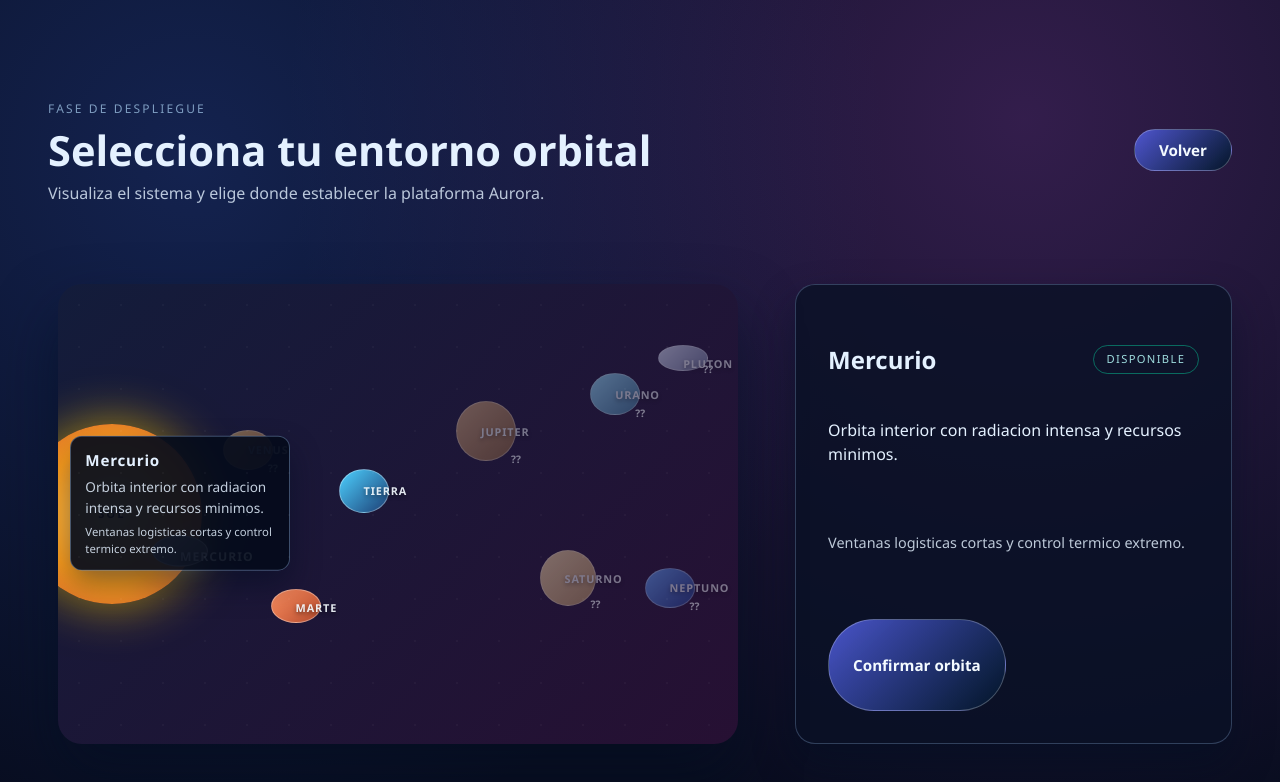
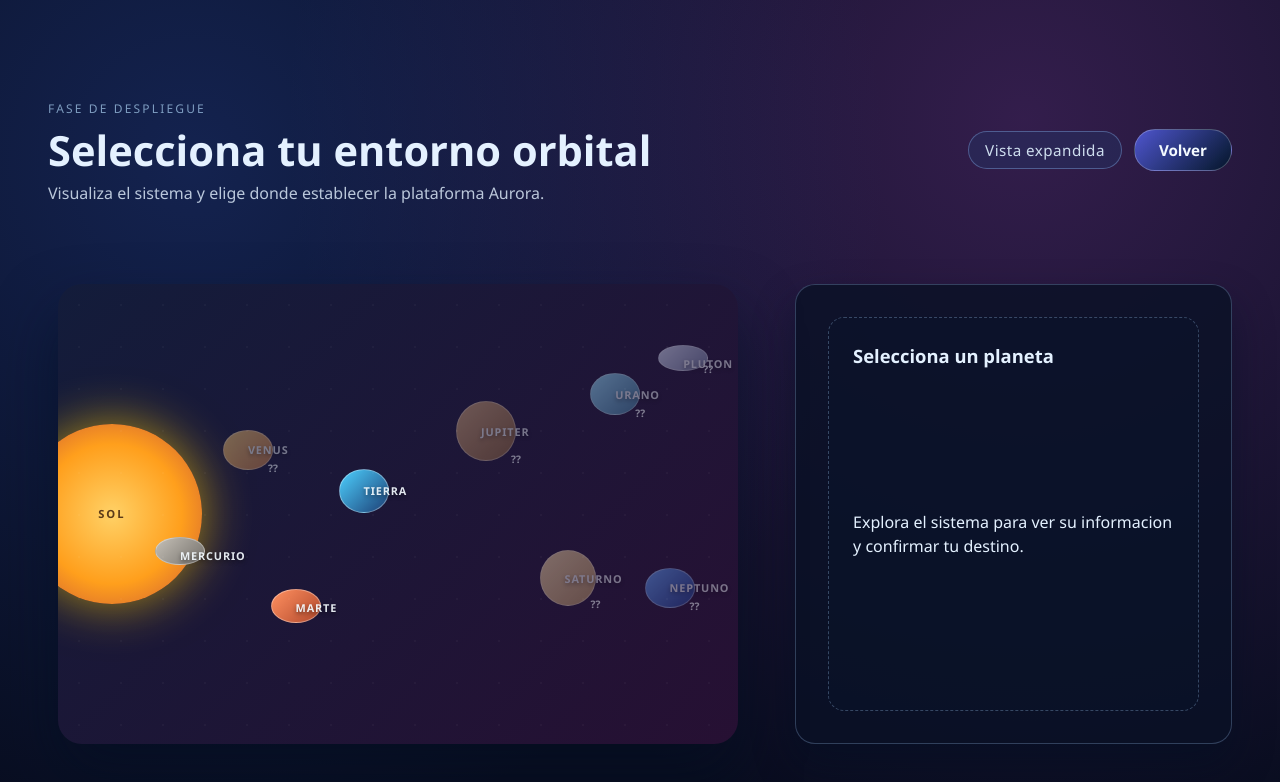
Before and after one commit to perzivalh/aurora, a React (Vite) app in the folder aurora/: page / in a window 1280 px wide. Both pictures are taken after a click on the button "Iniciar Mision". Shown: the top 782 px of the page. Built offline with nearby package versions, Linux system fonts and the light colour scheme.

Commit message:
Improve planet selection interactions and layout

```diff
--- a/aurora/src/index.css
+++ b/aurora/src/index.css
@@ -139,6 +139,30 @@ button:active:not(:disabled) {
   justify-content: space-between;
 }
 
+.planet-select__controls {
+  display: flex;
+  align-items: center;
+  gap: 0.75rem;
+}
+
+.planet-select__toggle {
+  padding: 0.5rem 1rem;
+  border-radius: 999px;
+  border: 1px solid rgba(146, 196, 255, 0.35);
+  background: rgba(34, 57, 110, 0.35);
+  color: rgba(224, 242, 255, 0.9);
+  font-weight: 500;
+  letter-spacing: 0.03em;
+  transition: background 150ms ease, border-color 150ms ease, color 150ms ease;
+}
+
+.planet-select__toggle:hover,
+.planet-select__toggle:focus-visible {
+  background: rgba(76, 117, 183, 0.35);
+  border-color: rgba(164, 202, 254, 0.65);
+  color: #f8fbff;
+}
+
 .planet-select__eyebrow {
   text-transform: uppercase;
   letter-spacing: 0.18em;
@@ -168,6 +192,14 @@ button:active:not(:disabled) {
   }
 }
 
+.planet-select--fullscreen .planet-select__layout {
+  grid-template-columns: 1fr;
+}
+
+.planet-select--fullscreen .planet-info {
+  display: none;
+}
+
 .solar-canvas {
   position: relative;
   width: min(680px, 90vw);
@@ -176,6 +208,11 @@ button:active:not(:disabled) {
   border-radius: 1.5rem;
   overflow: hidden;
   box-shadow: 0 30px 60px rgba(3, 15, 35, 0.55);
+}
+
+.planet-select--fullscreen .solar-canvas {
+  width: min(980px, 95vw);
+  aspect-ratio: 21 / 9;
 }
 
 .solar-canvas__bg {
@@ -221,14 +258,13 @@ button:active:not(:disabled) {
   border: 1px solid rgba(255, 255, 255, 0.35);
   display: grid;
   place-items: center;
-  transition: transform 150ms ease, box-shadow 150ms ease, border-color 150ms ease, opacity 150ms ease;
+  transition: box-shadow 150ms ease, border-color 150ms ease, opacity 150ms ease;
   cursor: pointer;
 }
 
 .planet-marker:hover,
 .planet-marker:focus-visible,
 .planet-marker--active {
-  transform: translate(-50%, -50%) scale(1.12);
   box-shadow: 0 0 20px rgba(164, 202, 254, 0.35);
   border-color: rgba(255, 255, 255, 0.55);
 }
@@ -245,8 +281,8 @@ button:active:not(:disabled) {
 
 .planet-marker--locked:hover,
 .planet-marker--locked:focus-visible {
-  transform: translate(-50%, -50%);
   box-shadow: none;
+  border-color: rgba(255, 255, 255, 0.35);
 }
 
 .planet-marker__label {
@@ -279,6 +315,45 @@ button:active:not(:disabled) {
   text-align: left;
   box-shadow: 0 15px 30px rgba(2, 12, 30, 0.45);
   pointer-events: none;
+}
+
+.planet-info__empty {
+  display: grid;
+  gap: 0.75rem;
+  padding: 1.5rem;
+  border: 1px dashed rgba(140, 176, 215, 0.35);
+  border-radius: 1rem;
+  background: rgba(10, 20, 45, 0.35);
+  text-align: left;
+}
+
+.planet-info__empty h2 {
+  font-size: 1.15rem;
+}
+
+.planet-select__floating-action {
+  position: fixed;
+  left: 50%;
+  bottom: clamp(1.5rem, 5vw, 3rem);
+  transform: translateX(-50%);
+  z-index: 30;
+}
+
+.planet-select__floating-action button {
+  padding: 0.85rem 1.6rem;
+  border-radius: 999px;
+  border: none;
+  background: linear-gradient(135deg, #4f9cff, #846bff);
+  color: #f8fbff;
+  font-weight: 600;
+  letter-spacing: 0.05em;
+  box-shadow: 0 20px 35px rgba(36, 58, 120, 0.4);
+  cursor: pointer;
+}
+
+.planet-select__floating-action button:hover,
+.planet-select__floating-action button:focus-visible {
+  box-shadow: 0 28px 45px rgba(36, 58, 120, 0.55);
 }
 
 .planet-tooltip strong {
--- a/aurora/src/pages/PlanetSelect.jsx
+++ b/aurora/src/pages/PlanetSelect.jsx
@@ -4,17 +4,34 @@ import { useGame } from '../context/GameContext.jsx'
 
 const PlanetSelect = ({ onConfirm, onBack }) => {
   const { selectPlanet } = useGame()
-  const firstUnlocked = planets.find((planet) => planet.unlocked) ?? planets[0]
-  const [selectedId, setSelectedId] = useState(firstUnlocked?.id)
+  const [selectedId, setSelectedId] = useState(null)
   const [hoveredId, setHoveredId] = useState(null)
+  const [isFullscreen, setIsFullscreen] = useState(false)
+
+  const selectedPlanet = useMemo(() => {
+    if (!selectedId) {
+      return null
+    }
+    return planets.find((planet) => planet.id === selectedId) ?? null
+  }, [selectedId])
 
   const displayPlanet = useMemo(() => {
     const activeId = hoveredId ?? selectedId
-    return planets.find((planet) => planet.id === activeId) ?? planets[0]
+    if (!activeId) {
+      return null
+    }
+    return planets.find((planet) => planet.id === activeId) ?? null
   }, [hoveredId, selectedId])
 
-  const handleSelect = (planet) => {
+  const handleMarkerClick = (planet) => {
     if (!planet.unlocked) {
+      return
+    }
+    setSelectedId(planet.id)
+  }
+
+  const handleConfirm = (planet) => {
+    if (!planet?.unlocked) {
       return
     }
     setSelectedId(planet.id)
@@ -30,19 +47,33 @@ const PlanetSelect = ({ onConfirm, onBack }) => {
     setHoveredId(null)
   }
 
+  const toggleFullscreen = () => {
+    setIsFullscreen((value) => !value)
+  }
+
   return (
-    <div className="planet-select planet-select--map">
+    <div className={`planet-select planet-select--map${isFullscreen ? ' planet-select--fullscreen' : ''}`}>
       <header className="planet-select__header">
         <div>
           <span className="planet-select__eyebrow">Fase de despliegue</span>
           <h1>Selecciona tu entorno orbital</h1>
           <p>Visualiza el sistema y elige donde establecer la plataforma Aurora.</p>
         </div>
+        <div className="planet-select__controls">
+          <button
+            type="button"
+            className="planet-select__toggle"
+            onClick={toggleFullscreen}
+            aria-pressed={isFullscreen}
+          >
+            {isFullscreen ? 'Cerrar vista expandida' : 'Vista expandida'}
+          </button>
           {onBack && (
             <button type="button" className="planet-select__back" onClick={onBack}>
               Volver
             </button>
           )}
+        </div>
       </header>
 
       <div className="planet-select__layout">
@@ -72,7 +103,7 @@ const PlanetSelect = ({ onConfirm, onBack }) => {
               onFocus={() => handleHover(planet)}
               onMouseLeave={handleHoverEnd}
               onBlur={handleHoverEnd}
-              onClick={() => handleSelect(planet)}
+              onClick={() => handleMarkerClick(planet)}
               disabled={!planet.unlocked}
             >
               <span className="planet-marker__label" aria-hidden="true">
@@ -101,31 +132,50 @@ const PlanetSelect = ({ onConfirm, onBack }) => {
         </div>
 
         <aside className="planet-info">
+          {displayPlanet ? (
+            <>
               <div className="planet-info__header">
-            <h2>{displayPlanet?.name}</h2>
+                <h2>{displayPlanet.name}</h2>
                 <span
-              className={`planet-info__badge ${displayPlanet?.unlocked ? 'planet-info__badge--ready' : 'planet-info__badge--locked'}`}
+                  className={`planet-info__badge ${
+                    displayPlanet.unlocked ? 'planet-info__badge--ready' : 'planet-info__badge--locked'
+                  }`}
                 >
-              {displayPlanet?.unlocked ? 'Disponible' : 'Bloqueado'}
+                  {displayPlanet.unlocked ? 'Disponible' : 'Bloqueado'}
                 </span>
               </div>
-          <p>{displayPlanet?.summary}</p>
-          <p className="planet-info__conditions">{displayPlanet?.conditions}</p>
-          {!displayPlanet?.unlocked && displayPlanet?.lockedMessage && (
+              <p>{displayPlanet.summary}</p>
+              <p className="planet-info__conditions">{displayPlanet.conditions}</p>
+              {!displayPlanet.unlocked && displayPlanet.lockedMessage && (
                 <p className="planet-info__locked">{displayPlanet.lockedMessage}</p>
               )}
 
               <div className="planet-info__actions">
                 <button
                   type="button"
-              onClick={() => displayPlanet && handleSelect(displayPlanet)}
-              disabled={!displayPlanet?.unlocked}
+                  onClick={() => handleConfirm(displayPlanet)}
+                  disabled={!displayPlanet.unlocked}
                 >
-              {displayPlanet?.unlocked ? 'Confirmar orbita' : 'En desarrollo'}
+                  {displayPlanet.unlocked ? 'Confirmar orbita' : 'En desarrollo'}
                 </button>
               </div>
+            </>
+          ) : (
+            <div className="planet-info__empty">
+              <h2>Selecciona un planeta</h2>
+              <p>Explora el sistema para ver su informacion y confirmar tu destino.</p>
+            </div>
+          )}
         </aside>
       </div>
+
+      {isFullscreen && selectedPlanet?.unlocked && (
+        <div className="planet-select__floating-action">
+          <button type="button" onClick={() => handleConfirm(selectedPlanet)}>
+            Confirmar orbita en {selectedPlanet.name}
+          </button>
+        </div>
+      )}
     </div>
   )
 }
```
Lines whose indentation alone changed are shown as unchanged.
